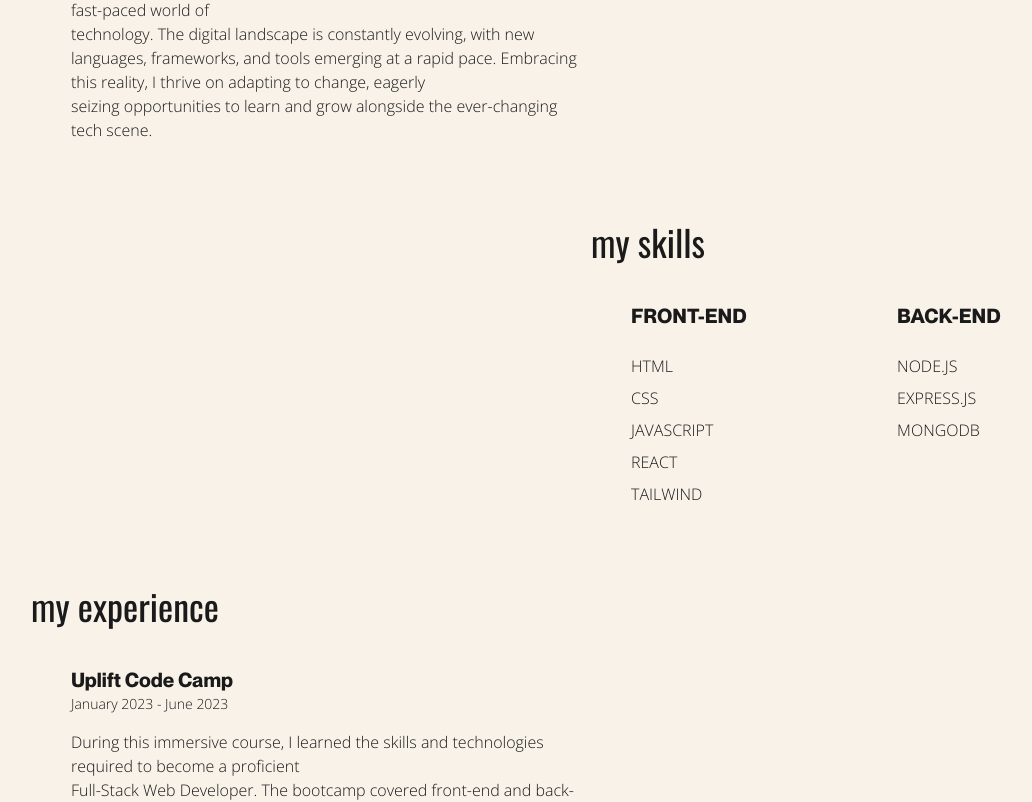
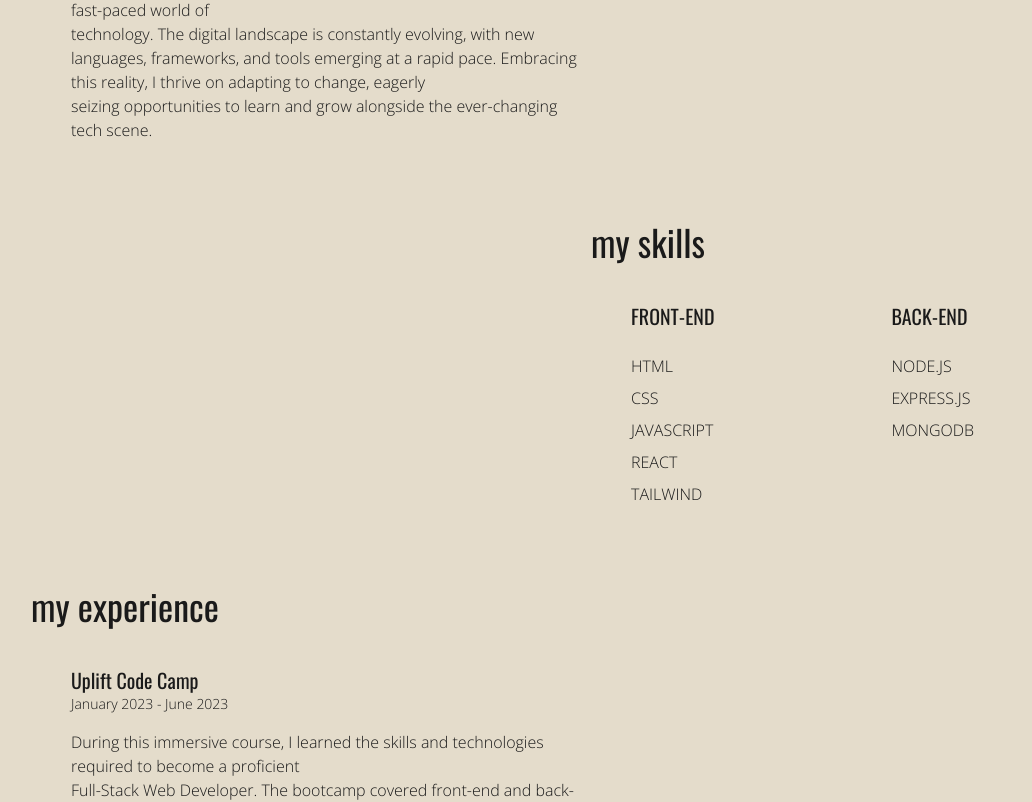
Before and after one commit to loudatppl/louda-portfolio, a React (Vite) app: page / in a window 1280 px wide. Shown: the part 1015-1817 px from the top of the page, without its empty margins (49-1081 px from the left). Built offline with nearby package versions, Linux system fonts and the light colour scheme.

Commit message:
fix: change font

```diff
--- a/src/components/About.jsx
+++ b/src/components/About.jsx
@@ -6,7 +6,7 @@ const About = () => {
         id='about'
         className='md:px-20 md:py-20
         px-10 py-20 flex flex-col space-y-20
-        text-dblack'
+        text-dblack bg-sand'
     >
         <div
             className='flex justify-between'
@@ -74,7 +74,7 @@ const About = () => {
                     className='pl-10 font-open flex justify-between'
                 >
                     <div>
-                        <h3 className='text-xl mb-6 font-ppbold'>FRONT-END</h3>
+                        <h3 className='text-xl mb-6 font-oswald'>FRONT-END</h3>
                         <ul className=' space-y-2 text-base'>
                             <li>HTML</li>
                             <li>CSS</li>
@@ -86,7 +86,7 @@ const About = () => {
                     <div
                         className='flex flex-col'
                     >
-                        <h3 className='text-xl mb-6 font-ppbold'>BACK-END</h3>
+                        <h3 className='text-xl mb-6 font-oswald'>BACK-END</h3>
                         <ul className='space-y-2 text-base'>
                             <li>NODE.JS</li>
                             <li>EXPRESS.JS</li>
@@ -117,12 +117,12 @@ const About = () => {
                     className='pl-10 font-open'
                 >
                     <h3
-                        className='text-xl font-ppbold'
+                        className='text-xl font-oswald'
                     >
                         Uplift Code Camp
                     </h3>
                     <p
-                        className='text-sm text-ppbook
+                        className='text-sm font-open
                         mb-4'
                     >
                         January 2023 - June 2023
```
